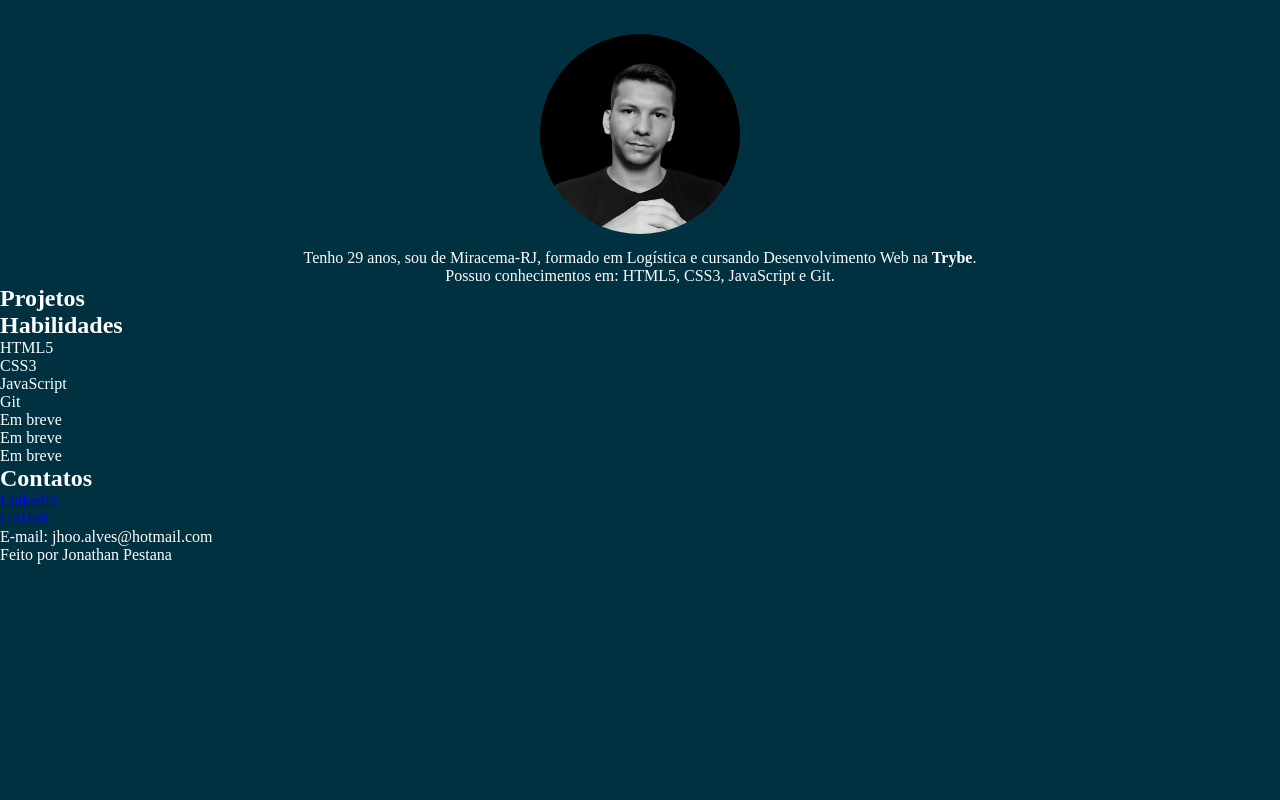
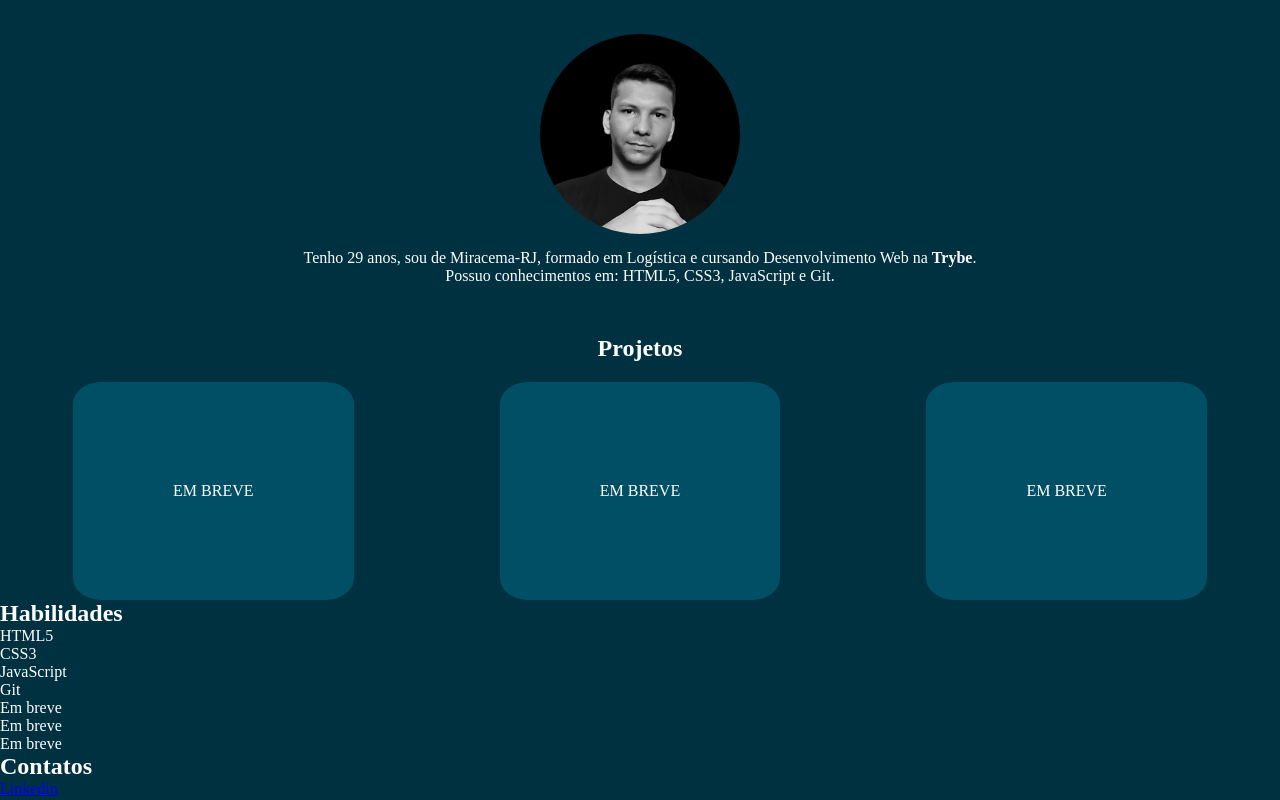
Before and after one commit to jonathanpestana/jonathanpestana.github.io, a plain HTML site: page index.html in a window 1280 px wide. Shown: the part 542-1342 px from the top of the page. Before the commit the page ends 1106 px from the top, so only its background shows below. Drawn offline with Linux system fonts and the light colour scheme.

Commit message:
Adicionando projetos

```diff
--- a/index.html
+++ b/index.html
@@ -34,7 +34,14 @@
         </p>
     </div>
 
-    <h2>Projetos</h2>
+    <div id="projetos">
+        <h2>Projetos</h2>
+        <ul>
+            <li>EM BREVE</li>
+            <li>EM BREVE</li>
+            <li>EM BREVE</li>
+        </ul>
+    </div>
 
     <h2>Habilidades</h2>
 
--- a/style.css
+++ b/style.css
@@ -27,6 +27,13 @@ body {
     color: #00B2DF;
 }
 
+#fotoPerfil {
+    display: flex;
+    margin: 0 auto 15px auto;
+    width: 200px;
+    border-radius: 50%;
+}
+
 #sobreMim {
     display: flex;
     flex-direction: column;
@@ -34,9 +41,20 @@ body {
     text-align: center;
 }
 
-#fotoPerfil {
+#projetos {
+    text-align: center;
+    margin-top: 50px;
+}
+
+#projetos ul {
+    margin-top: 20px;
     display: flex;
-    margin: 0 auto 15px auto;
-    width: 200px;
-    border-radius: 50%;
+    justify-content: space-around;
+    list-style: none;
 }
+
+#projetos ul li {
+    background-color: #00b2df3b;
+    padding: 100px;
+    border-radius: 10%;
+}
```
